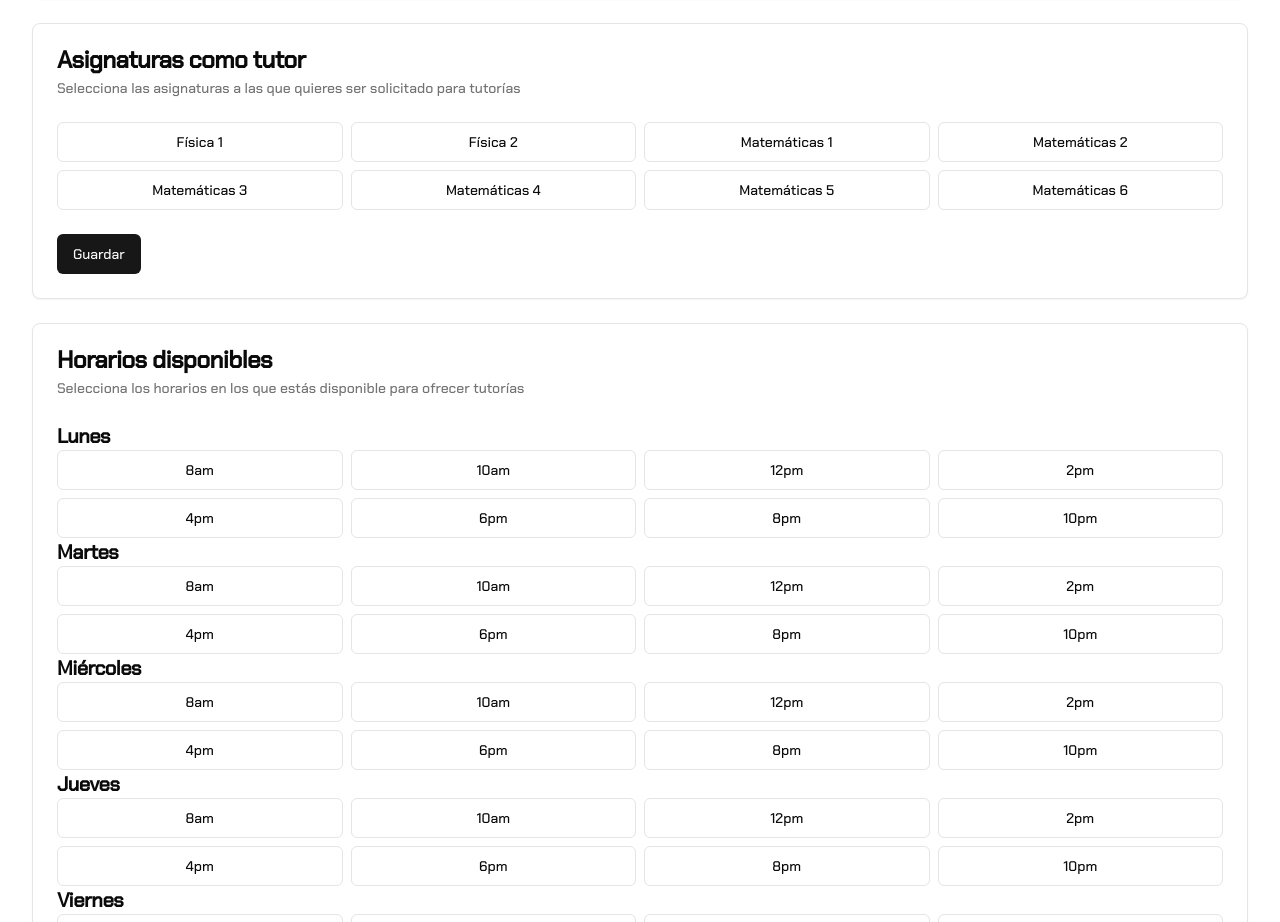
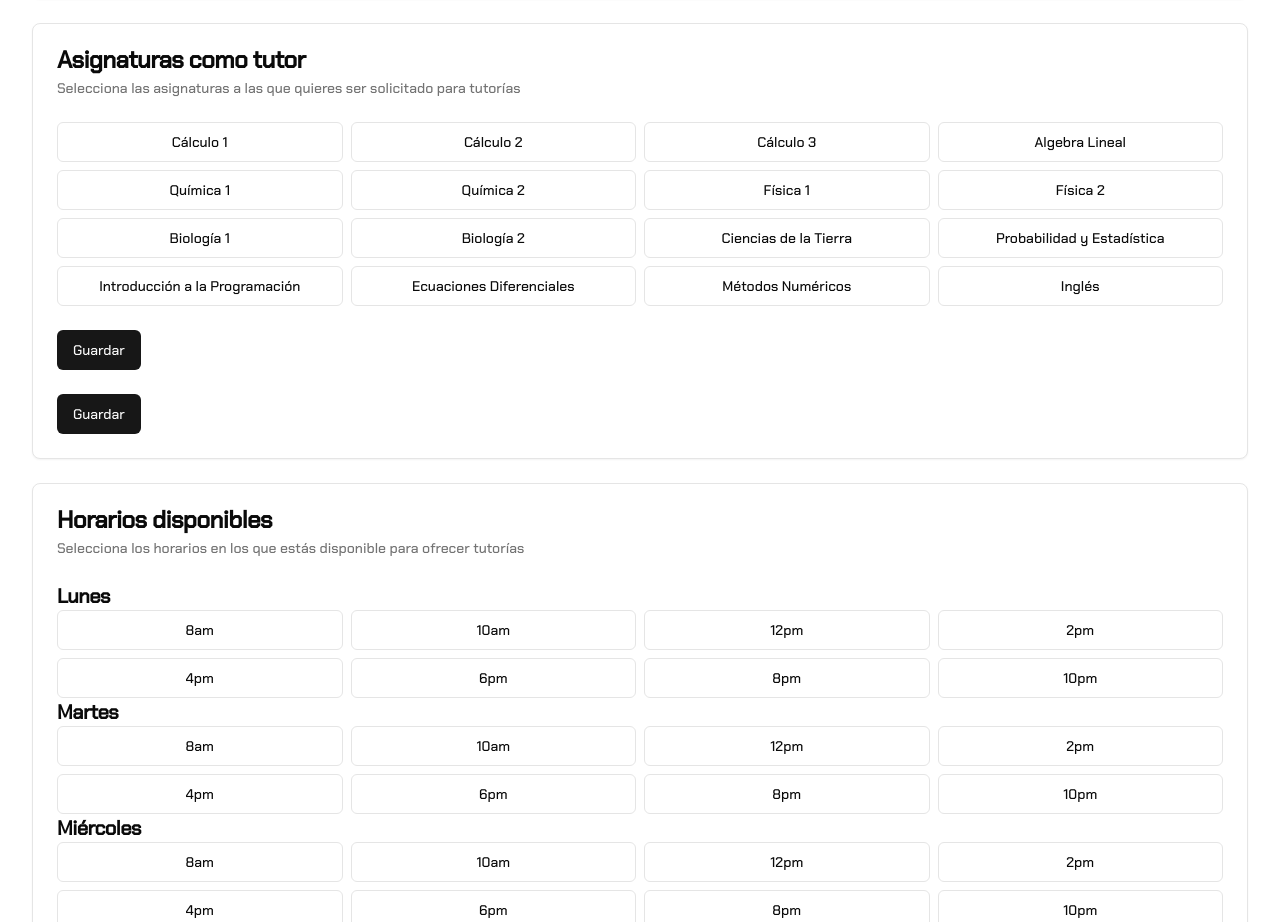
Before and after one commit to carlosandresat/tuto-u, a Next.js app: page /home/myprofile in a window 1280 px wide. Shown: the part 900-1822 px from the top of the page. Built offline with nearby package versions, Linux system fonts and the light colour scheme; no server answers; the database is empty.

Commit message:
feat: add ProfileCoursesForm to manage courses on /myprofile

```diff
--- a/src/app/home/myprofile/page.tsx
+++ b/src/app/home/myprofile/page.tsx
@@ -14,6 +14,7 @@ import {
   ToggleGroup,
   ToggleGroupItem,
 } from "@/components/ui/toggle-group"
+import { ProfileCoursesForm } from "@/components/profile-courses-form";
 import { auth } from "@/auth";
 import { getUserPricing, getUserData } from "@/actions/user-configuration";
 
@@ -25,6 +26,26 @@ export default async function MyProfile() {
   if (userBasicData && userBasicData.firstname && userBasicData.lastname){
     initials = `${Array.from(userBasicData.firstname)[0]}${Array.from(userBasicData.lastname)[0]}`
   }
+
+  const courses = [
+    { id: 1, course: "Cálculo 1" },
+    { id: 2, course: "Cálculo 2" },
+    { id: 3, course: "Cálculo 3" },
+    { id: 4, course: "Algebra Lineal" },
+    { id: 5, course: "Química 1" },
+    { id: 6, course: "Química 2" },
+    { id: 7, course: "Física 1" },
+    { id: 8, course: "Física 2" },
+    { id: 9, course: "Biología 1" },
+    { id: 10, course: "Biología 2" },
+    { id: 11, course: "Ciencias de la Tierra" },
+    { id: 12, course: "Probabilidad y Estadística" },
+    { id: 13, course: "Introducción a la Programación" },
+    { id: 14, course: "Ecuaciones Diferenciales" },
+    { id: 15, course: "Métodos Numéricos" },
+    { id: 16, course: "Inglés" },
+  ];
+
 
 
   return (
@@ -67,17 +88,7 @@ export default async function MyProfile() {
               <CardDescription>Selecciona las asignaturas a las que quieres ser solicitado para tutorías</CardDescription>
             </CardHeader>
             <CardContent>
-              <ToggleGroup type="multiple" variant="outline">
-                <ToggleGroupItem value="Fisica 1" aria-label="Toggle Física 1"> Física 1 </ToggleGroupItem>
-                <ToggleGroupItem value="Fisica 2" aria-label="Toggle Física 2"> Física 2 </ToggleGroupItem>
-                <ToggleGroupItem value="Matemáticas 1" aria-label="Toggle Matemáticas 1"> Matemáticas 1 </ToggleGroupItem>
-                <ToggleGroupItem value="Matemáticas 2" aria-label="Toggle Matemáticas 2"> Matemáticas 2 </ToggleGroupItem>
-                <ToggleGroupItem value="Matemáticas 3" aria-label="Toggle Matemáticas 3"> Matemáticas 3 </ToggleGroupItem>
-                <ToggleGroupItem value="Matemáticas 4" aria-label="Toggle Matemáticas 4"> Matemáticas 4 </ToggleGroupItem>
-                <ToggleGroupItem value="Matemáticas 5" aria-label="Toggle Matemáticas 5"> Matemáticas 5 </ToggleGroupItem>
-                <ToggleGroupItem value="Matemáticas 6" aria-label="Toggle Matemáticas 6"> Matemáticas 6 </ToggleGroupItem>
-
-              </ToggleGroup>
+              <ProfileCoursesForm userId={session?.user?.id} coursesConfig={courses}></ProfileCoursesForm>
             </CardContent>
             <CardFooter>
               <Button>Guardar</Button>
--- a/src/app/home/page.tsx
+++ b/src/app/home/page.tsx
@@ -9,6 +9,7 @@ export default function Home() {
   const asignaturas = [
     { course: "Cálculo 1", school: "mate" },
     { course: "Cálculo 2", school: "mate" },
+    { course: "Cálculo 3", school: "mate" },
     { course: "Algebra Lineal", school: "mate" },
     { course: "Química 1", school: "quim" },
     { course: "Química 2", school: "quim" },
@@ -18,6 +19,7 @@ export default function Home() {
     { course: "Biología 2", school: "bio" },
     { course: "Ciencias de la Tierra", school: "geo" },
     { course: "Probabilidad y Estadística", school: "mate" },
+    { course: "Introducción a la Programación", school: "mate" },
     { course: "Ecuaciones Diferenciales", school: "mate" },
     { course: "Métodos Numéricos", school: "mate" },
     { course: "Inglés", school: "lan" },
--- /dev/null
+++ b/src/components/profile-courses-form.tsx
@@ -0,0 +1,94 @@
+"use client";
+
+import { Button } from "@/components/ui/button";
+
+import {
+  Form,
+  FormControl,
+  FormDescription,
+  FormField,
+  FormItem,
+  FormLabel,
+  FormMessage,
+} from "@/components/ui/form";
+
+import { zodResolver } from "@hookform/resolvers/zod";
+import { useForm } from "react-hook-form";
+import { useTransition } from "react";
+import { z } from "zod";
+import { toast } from "@/components/ui/use-toast";
+import { ToggleGroup, ToggleGroupItem } from "@/components/ui/toggle-group";
+
+import { UserCoursesSchema } from "@/schemas";
+import { updateUserPricing } from "@/actions/user-configuration";
+
+export function ProfileCoursesForm({
+  userId,
+  coursesConfig,
+}: {
+  userId: string | undefined;
+  coursesConfig: { id: number; course: string }[];
+}) {
+  const [isPending, startTransition] = useTransition();
+
+  const form = useForm<z.infer<typeof UserCoursesSchema>>({
+    resolver: zodResolver(UserCoursesSchema),
+    defaultValues: {
+      courses: [],
+    },
+  });
+
+  function onSubmit(data: z.infer<typeof UserCoursesSchema>) {
+    startTransition(async () => {
+      //updateUserPricing(data, userId);
+      toast({
+        title: "¡Se han actualizado los precios de tus tutorías!",
+        description: (
+          <pre className="mt-2 w-[340px] rounded-md bg-slate-950 p-4">
+            <code className="text-white">{JSON.stringify(data, null, 2)}</code>
+          </pre>
+        ),
+      });
+    });
+  }
+
+  return (
+    <Form {...form}>
+      <form onSubmit={form.handleSubmit(onSubmit)} className="w-full space-y-6">
+        <FormField
+          control={form.control}
+          name="courses"
+          render={({ field }) => (
+            <FormItem>
+              <FormControl>
+                <ToggleGroup
+                  type="multiple"
+                  variant="outline"
+                  value={field.value.map((x) => x.toString())}
+                  onValueChange={field.onChange}
+                >
+                  {coursesConfig.map((row) => {
+                    return(
+                    <ToggleGroupItem
+                      value={`${row.id}`}
+                      key={`${row.id}`}
+                      aria-label={`Toggle ${row.course}`}
+                    >
+                      {row.course}
+                    </ToggleGroupItem>
+                    )
+                  })}
+
+                </ToggleGroup>
+              </FormControl>
+            </FormItem>
+          )}
+        />
+
+        <Button type="submit" disabled={isPending} className="w-full sm:w-auto">
+          Guardar
+        </Button>
+      </form>
+    </Form>
+  );
+}
--- a/src/schemas/index.ts
+++ b/src/schemas/index.ts
@@ -45,3 +45,7 @@ export const UserPricingSchema = z.object({
     priceTwoHalfHours: z.coerce.number().multipleOf(0.01).optional(),
     priceThreeHours: z.coerce.number().multipleOf(0.01).optional(),
 })
+
+export const UserCoursesSchema = z.object({
+    courses: z.array(z.coerce.number())
+})
```
